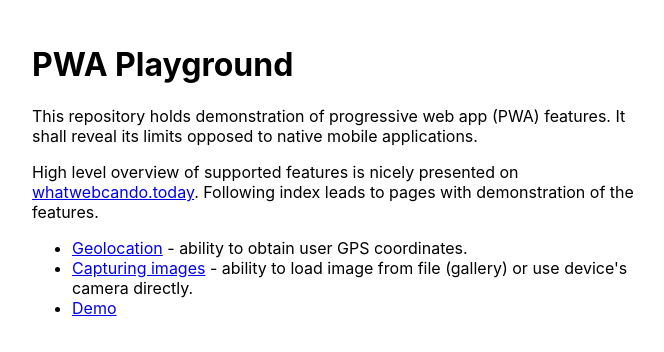
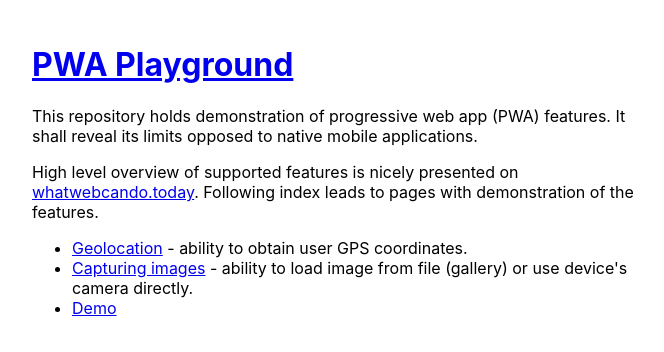
Before and after one commit to czabaj/pwa-playground, a Next.js app: page / in a window 1280 px wide. Shown: the top 352 px of the page, without its empty margins (0-664 px from the left). Built offline with nearby package versions, Linux system fonts and the light colour scheme; what @googlemaps/react-wrapper would draw is missing.

Commit message:
fix: There is no link to the root

```diff
--- a/components/LayoutDocs.tsx
+++ b/components/LayoutDocs.tsx
@@ -1,9 +1,13 @@
+import Link from "next/link";
+
 import classes from "./LayoutDocs.module.scss";
 
 export const LayoutDocs = (props: { children: React.ReactNode }) => {
   return (
     <div className={classes.root}>
-      <h1>PWA Playground</h1>
+      <h1>
+        <Link href="/">PWA Playground</Link>
+      </h1>
       {props.children}
     </div>
   );
```
Also changed, not shown: pages/gps-tracking.tsx (+4 -4 lines).
